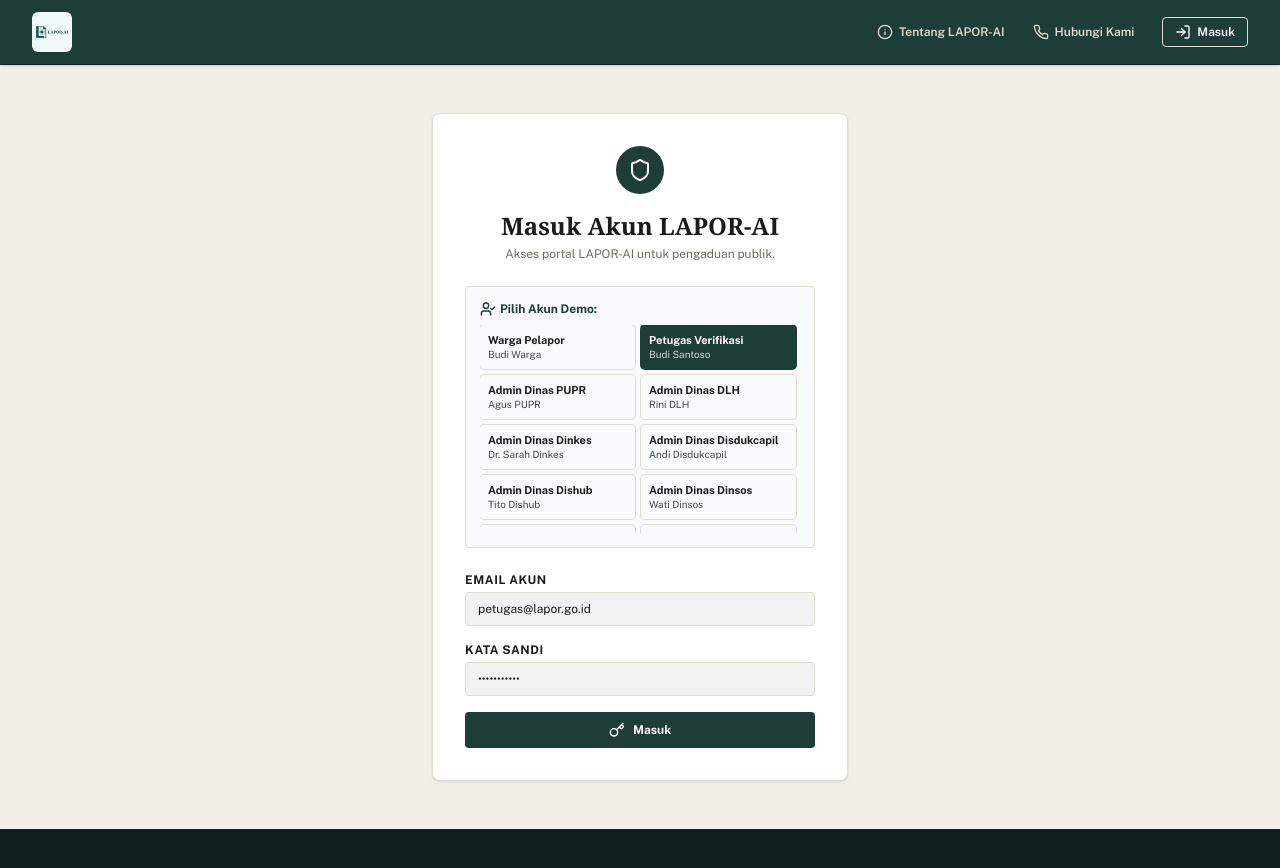
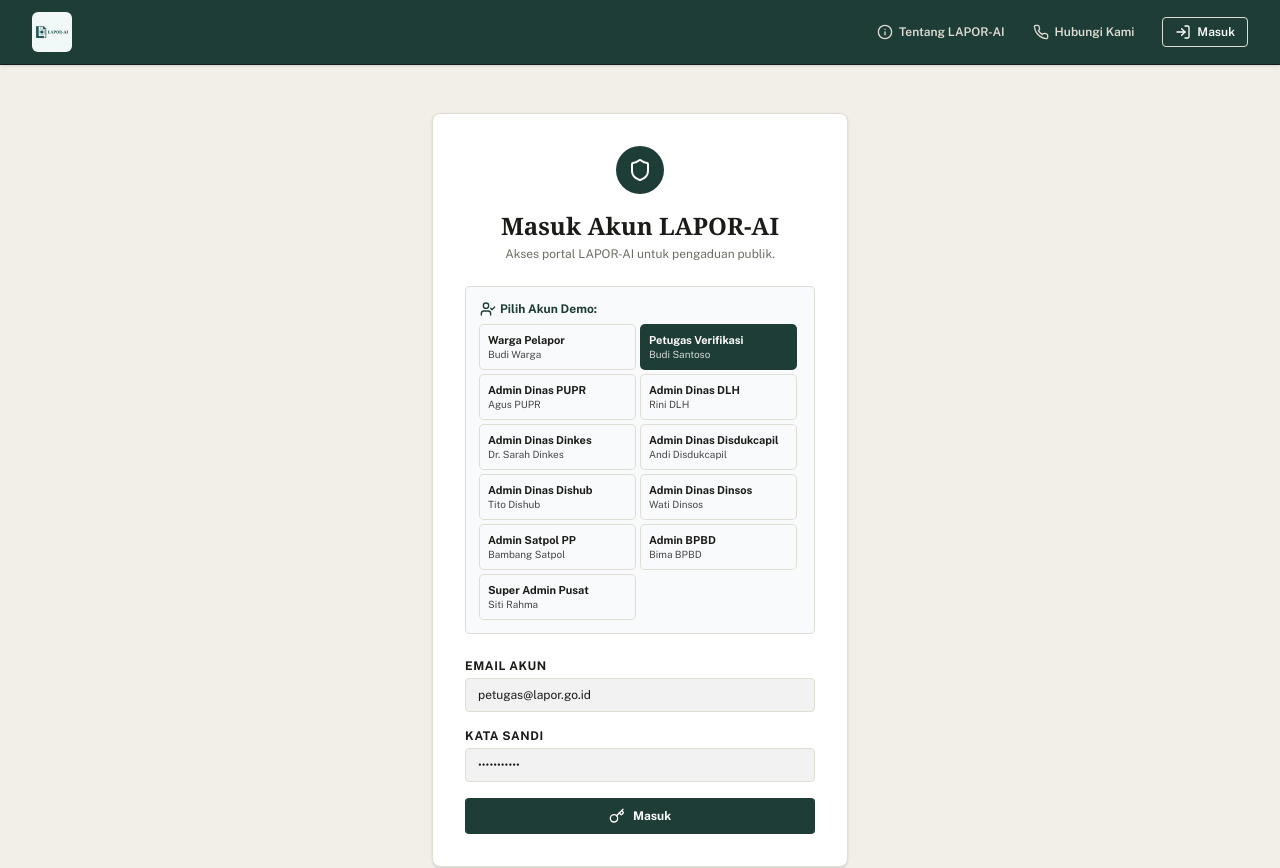
Before and after one commit to fadiljee/lapor-ai, a React (Vite) app in the folder frontend/: page /masuk in a window 1280 px wide. Shown: the top 868 px of the page. Built offline with nearby package versions, Linux system fonts and the light colour scheme.

Commit message:
fix: resolve vertical scroll in audit log and display all demo accounts

```diff
--- a/frontend/src/pages/admin/AuditLogPage.jsx
+++ b/frontend/src/pages/admin/AuditLogPage.jsx
@@ -54,7 +54,7 @@ export function AuditLogPage() {
   return (
     <div className="flex flex-col md:flex-row min-h-[calc(100vh-4rem)]">
       <Sidebar />
-      <main className="flex-1 p-4 sm:p-6 bg-bg-base">
+      <main className="flex-1 p-4 sm:p-6 bg-bg-base overflow-y-auto" data-lenis-prevent="true">
 
         <div className="bg-white border border-border p-6 rounded-lg mb-6 shadow-sm flex flex-col sm:flex-row items-start sm:items-center justify-between gap-4">
           <div>
--- a/frontend/src/pages/auth/LoginPage.jsx
+++ b/frontend/src/pages/auth/LoginPage.jsx
@@ -75,7 +75,7 @@ export function LoginPage() {
             <UserCheck className="w-4 h-4" />
             <span>Pilih Akun Demo:</span>
           </div>
-          <div className="grid grid-cols-1 sm:grid-cols-2 gap-1.5 mt-2 max-h-52 overflow-y-auto custom-scrollbar pr-1 content-start" data-lenis-prevent="true">
+          <div className="grid grid-cols-1 sm:grid-cols-2 gap-1.5 mt-2 custom-scrollbar pr-1 content-start" data-lenis-prevent="true">
             {demoAccounts.map((acc) => (
               <button
                 key={acc.email}
```
